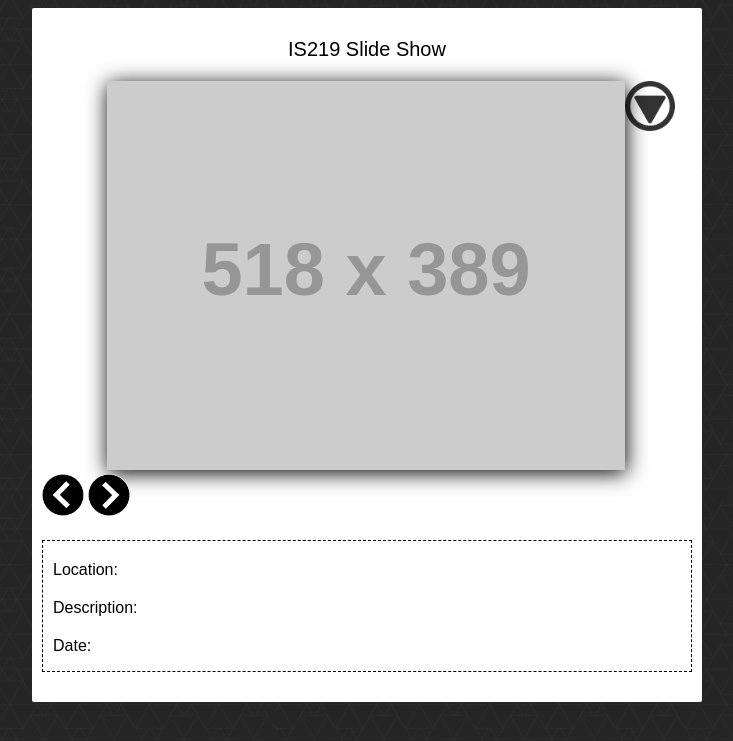
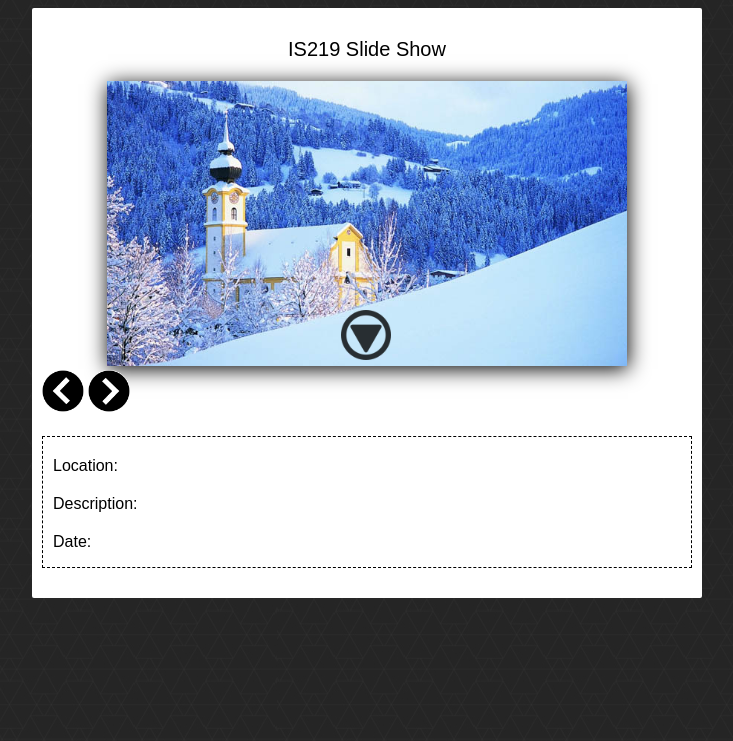
Before and after one commit to 222glongo/newlongo-p2, a PHP site: page /index.html in a window 1280 px wide. Shown: the top 741 px of the page, without its empty margins (273-1006 px from the left). Run offline with PHP 8.4, Linux system fonts and the light colour scheme; grey boxes labelled with a size stand in for pictures from a placeholder-image service; some libraries are stand-ins or nearby versions.

Commit message:
second commit

```diff
--- a/css/style.css
+++ b/css/style.css
@@ -30,14 +30,14 @@ body {
 	position: absolute;
 	z-index: 3;
 	opacity: .8;
-	top: 0px;
-	bottom: 10px
-	left: 45%
+	bottom: 10px;
+	left: 45%;
 }
 
 .thumbnail {
 	position: relative;
 	box-shadow: 1px 3px 20px 0px;
+	max-width: 100%;
 }
 
 
--- a/index.html
+++ b/index.html
@@ -13,8 +13,8 @@
     <p class="banner">IS219 Slide Show</p>
     <div id="slideShow">
       <div class="photoHolder">
-        <img class="thumbnail" id="photo" src="http://placehold.it/518x389?text=Welcome+to+my+Gallery" alt="Gallery Image"/>
-				<img class="moreIndicator rot90" src="img/more.png" alt="More Content"/>
+        <img class="thumbnail" id="photo" src="img/places/austria.jpg" alt="Gallery Image"/>
+				<img class="moreIndicator rot90" src="img/more.png" alt="More Content" onclick="toggleDetails()"/>
       </div>
       <div id="nav">
         <img id="prevPhoto" class='rot180' src="img/arrow.png" alt="Previous Photo"/>
--- a/js/gallery.js
+++ b/js/gallery.js
@@ -45,11 +45,11 @@ function swapPhoto() {
 
 document.getElementById('photo').src = mImages[mCurrentIndex].img;
 var loc = document.getElementsByClassName('location');
-loc[0].innerHTML = "location: "  + mImages[mCurrentIndex].location;
+loc[0].innerHTML = "Location: "  + mImages[mCurrentIndex].location;
 var des = document.getElementsByClassName('description');
-des[0].innerHTML = "description: " + mImages[mCurrentIndex].description;
+des[0].innerHTML = "Description: " + mImages[mCurrentIndex].description;
 var dt = document.getElementsByClassName('date');
-dt[0].innerHTML = "date: " + mImages[mCurrentIndex].date;
+dt[0].innerHTML = "Date: " + mImages[mCurrentIndex].date;
 
   mLastFrameTime = 0;
   mCurrentIndex += 1;
@@ -138,6 +138,7 @@ $(document).ready( function() {
     mUrl = 'images.json';
   }
 
+
   fetchJSON();
 	// This initially hides the photos' metadata information
 });
```
